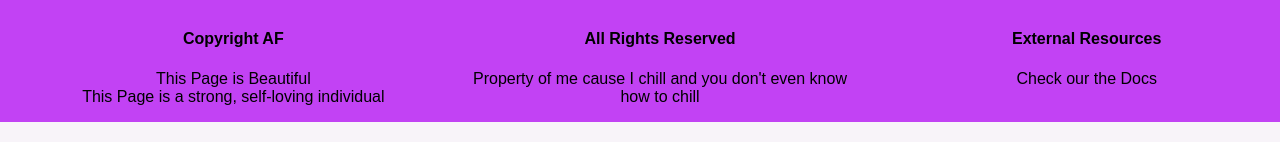
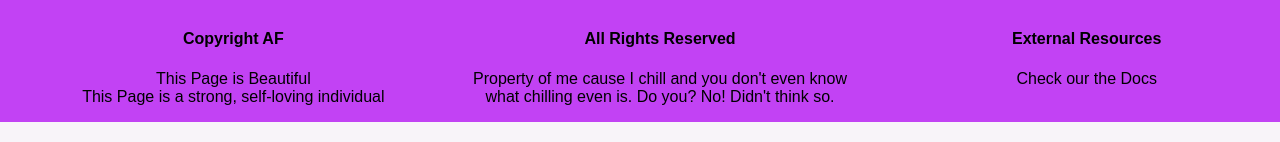
Before and after one commit to nickborbe/react-to-do-list, a React (Create React App) app: page /todolist in a window 1280 px wide. Shown: the part 655-797 px from the top of the page. Built offline with nearby package versions, Linux system fonts and the light colour scheme; no server answers.

Commit message:
footer change

```diff
--- a/src/App.js
+++ b/src/App.js
@@ -49,14 +49,6 @@ class App extends Component {
 
 
 
-
-
-
-
-
-
-
-
   render() {
     return (
     <div>
@@ -85,7 +77,7 @@ class App extends Component {
 
         <ul>
       <h4> All Rights Reserved </h4>
-      <li> Property of me cause I chill and you don't even know how to chill </li>
+      <li> Property of me cause I chill and you don't even know what chilling even is.  Do you? No! Didn't think so. </li>
 
       </ul>
 
--- a/src/todoList.js
+++ b/src/todoList.js
@@ -14,16 +14,10 @@ class TodoList extends Component {
       showing: false,
       loggedInUser: this.props.theAcutalUser,
     }
-
-    console.log(this.props)
-
   }
 
   componentWillReceiveProps(nextProps) {
-      console.log(nextProps["theActualUser"])
     this.setState({...this.state, loggedInUser: nextProps["theActualUser"]})
-
-    console.log(this.state)
   }
 
 
```
